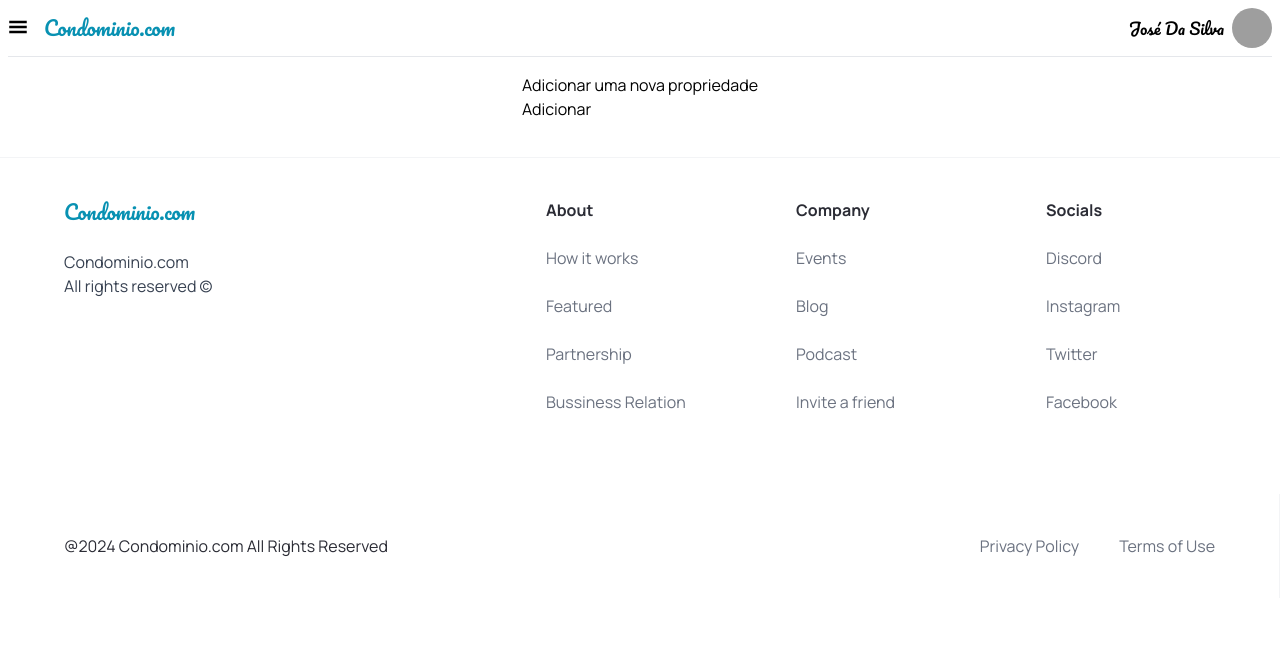
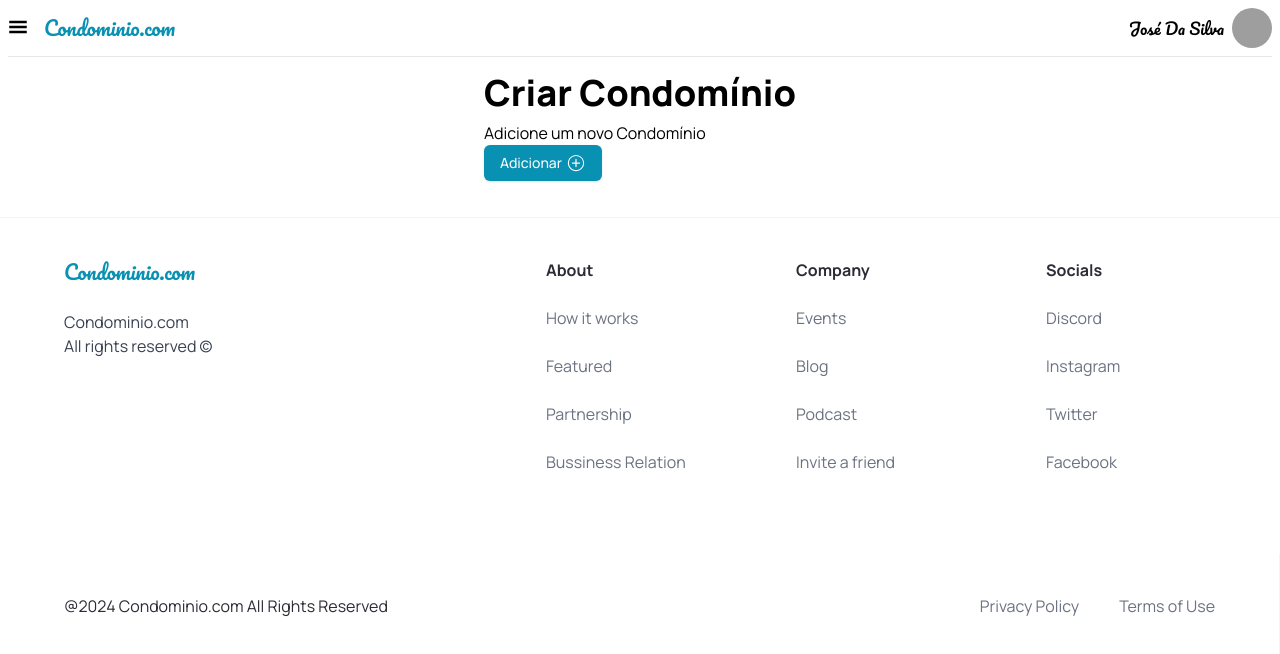
Before and after one commit to Knoka1/crud_gestao_condominios, a Next.js app: page /property/create in a window 1280 px wide. Shown: the top 654 px of the page. Built offline with nearby package versions, Linux system fonts and the light colour scheme; grey boxes are pictures that could not be loaded.

Commit message:
feat: Adiciona estrutura base do form de propriety/create

```diff
--- a/app/(root)/property/create/page.tsx
+++ b/app/(root)/property/create/page.tsx
@@ -1,6 +1,9 @@
 "use client";
+import ProprietyFrom from "@/components/ProprietyFrom";
+import { Button } from "@/components/ui/button";
 import { postProperty } from "@/lib/api/postProperty";
 import React from "react";
+import { IoIosAddCircleOutline } from "react-icons/io";
 
 const dummyProperty: Property = {
   id: 123,
@@ -18,12 +21,18 @@ const CreateProperty = () => {
     return response;
   };
   return (
-    <div>
-      <h4>Adicionar uma nova propriedade</h4>
-      <button onClick={() => handleAddNewProperty(dummyProperty)}>
-        Adicionar
-      </button>
-    </div>
+    <section className="">
+      <h1 className="text-4xl font-extrabold">Criar Condomínio</h1>
+      <p className="mt-2">Adicione um novo Condomínio</p>
+      <ProprietyFrom type="new" />
+      <Button
+        className="rounded-md bg-cyan-600"
+        onClick={() => handleAddNewProperty}
+      >
+        <p className="pr-1">Adicionar</p>
+        <IoIosAddCircleOutline size={20} />
+      </Button>
+    </section>
   );
 };
 
--- /dev/null
+++ b/components/ProprietyFrom.tsx
@@ -0,0 +1,14 @@
+import React from "react";
+
+interface ProprietyFromProps {
+  type: "edit" | "new";
+}
+const ProprietyFrom = ({ type }: ProprietyFromProps) => {
+  return (
+    <section>
+      <header className="flex flex-col gap-5 md:gap-8"></header>
+    </section>
+  );
+};
+
+export default ProprietyFrom;
```
